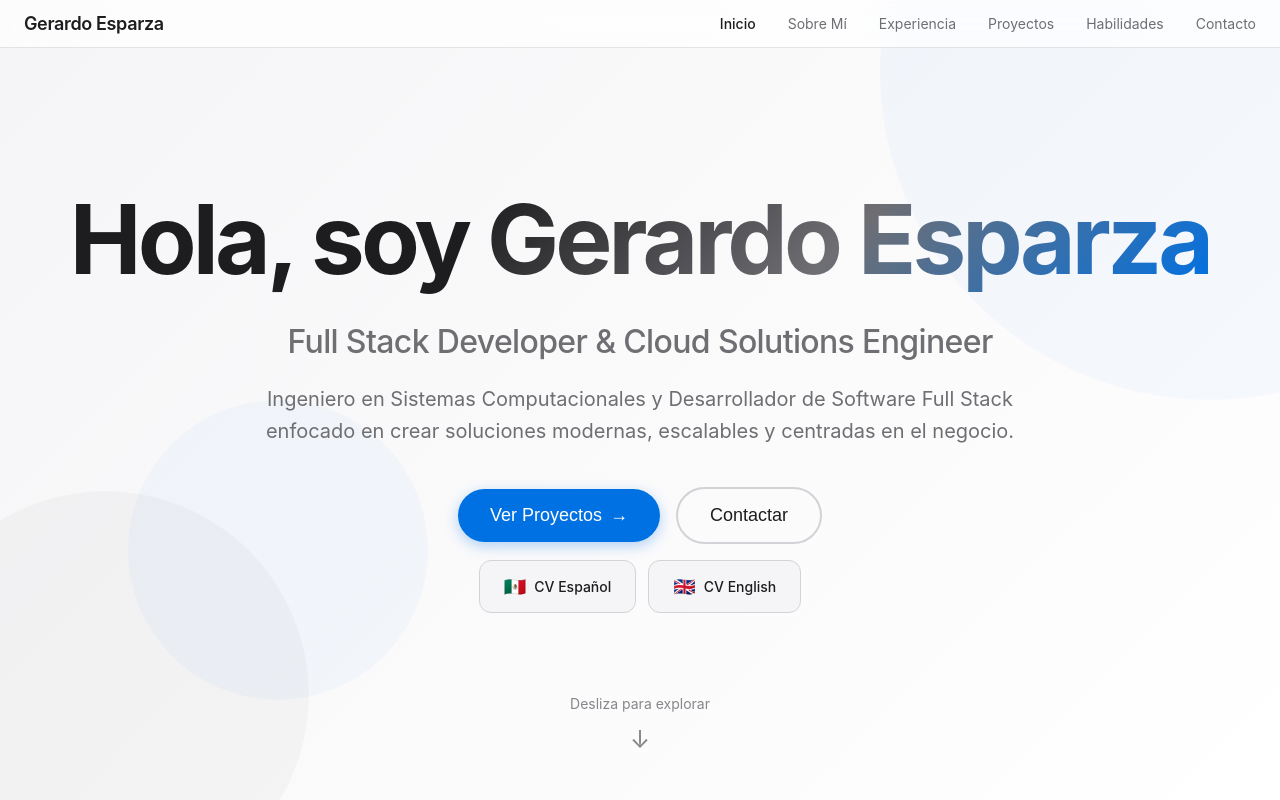
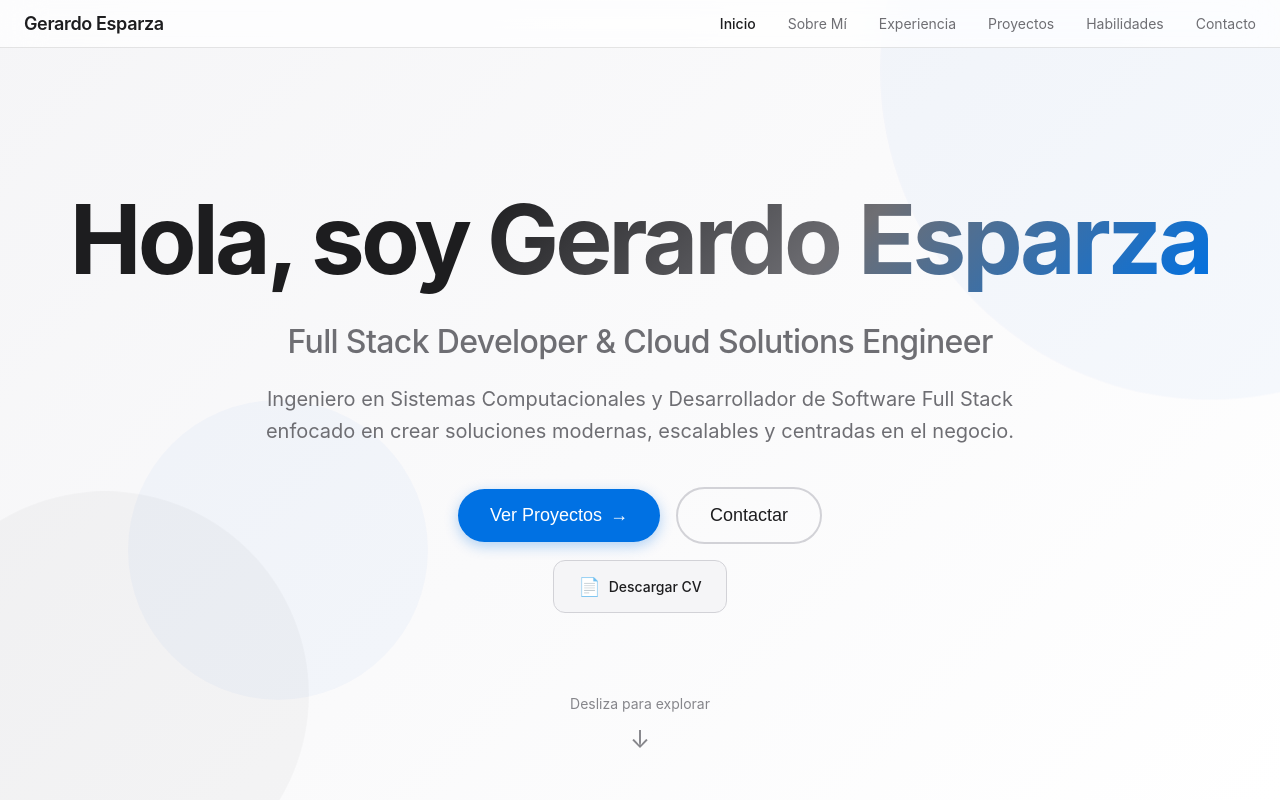
Before and after one commit to GerardoEsparza529/MyPortfolio, a React (Vite) app: page / in a window 1280 px wide. Shown: the top 800 px of the page. Built offline with nearby package versions, Linux system fonts and the light colour scheme.

Commit message:
Update CV download button and logo imports
Refactored logo imports in portfolio.js to use ES6 imports instead of string paths. Updated the Hero section to consolidate CV download buttons into a single button with a generic label and icon. Also updated the Spanish CV PDF document.

```diff
--- a/src/data/portfolio.js
+++ b/src/data/portfolio.js
@@ -1,4 +1,6 @@
 // Portfolio Data - Gerardo Esparza
+import darphaLogo from "../assets/darpha_logo.png";
+import upaLogo from "../assets/upa_logo.png";
 
 export const personalInfo = {
   name: "Gerardo Esparza",
@@ -20,7 +22,7 @@ export const experience = [
   {
     id: 1,
     company: "Darpha Fire Solutions",
-    logo: "/src/assets/darpha_logo.png",
+    logo: darphaLogo,
     position: "Ing. Software y Administrador de Sistemas",
     period: "Mayo 2024 - Presente",
     location: "México",
@@ -69,7 +71,7 @@ export const education = [
   {
     id: 1,
     institution: "Universidad Politécnica de Aguascalientes",
-    logo: "/src/assets/upa_logo.png",
+    logo: upaLogo,
     degree: "Ingeniería en Sistemas Computacionales",
     period: "2022 - 2025",
     status: "Egresado",
--- a/src/sections/Hero.jsx
+++ b/src/sections/Hero.jsx
@@ -76,19 +76,11 @@ const Hero = () => {
         <motion.div className={styles.heroCv} variants={itemVariants}>
           <a
             href={personalInfo.resumeSpanish}
-            download="Gerardo Esparza - CV Spanish.pdf"
+            download="Gerardo Esparza - CV.pdf"
             className={`${styles.cvButton} ${styles.cvSpanish}`}
           >
-            <span>🇲🇽</span>
-            CV Español
-          </a>
-          <a
-            href={personalInfo.resumeEnglish}
-            download="Gerardo Esparza - CV English.pdf"
-            className={`${styles.cvButton} ${styles.cvEnglish}`}
-          >
-            <span>🇬🇧</span>
-            CV English
+            <span>📄</span>
+            Descargar CV
           </a>
         </motion.div>
       </motion.div>
```
Also changed, not shown: 1 other file (tests, documents, lock files or other folders).
